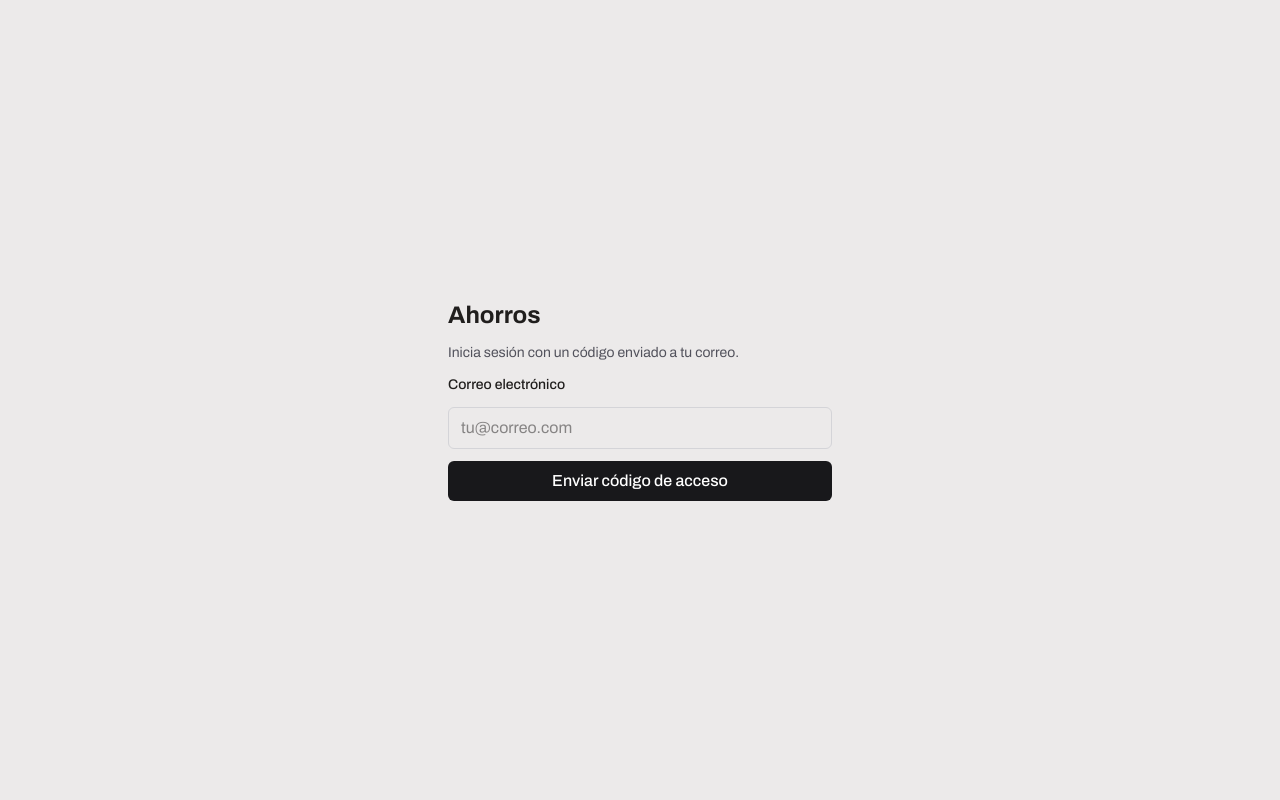
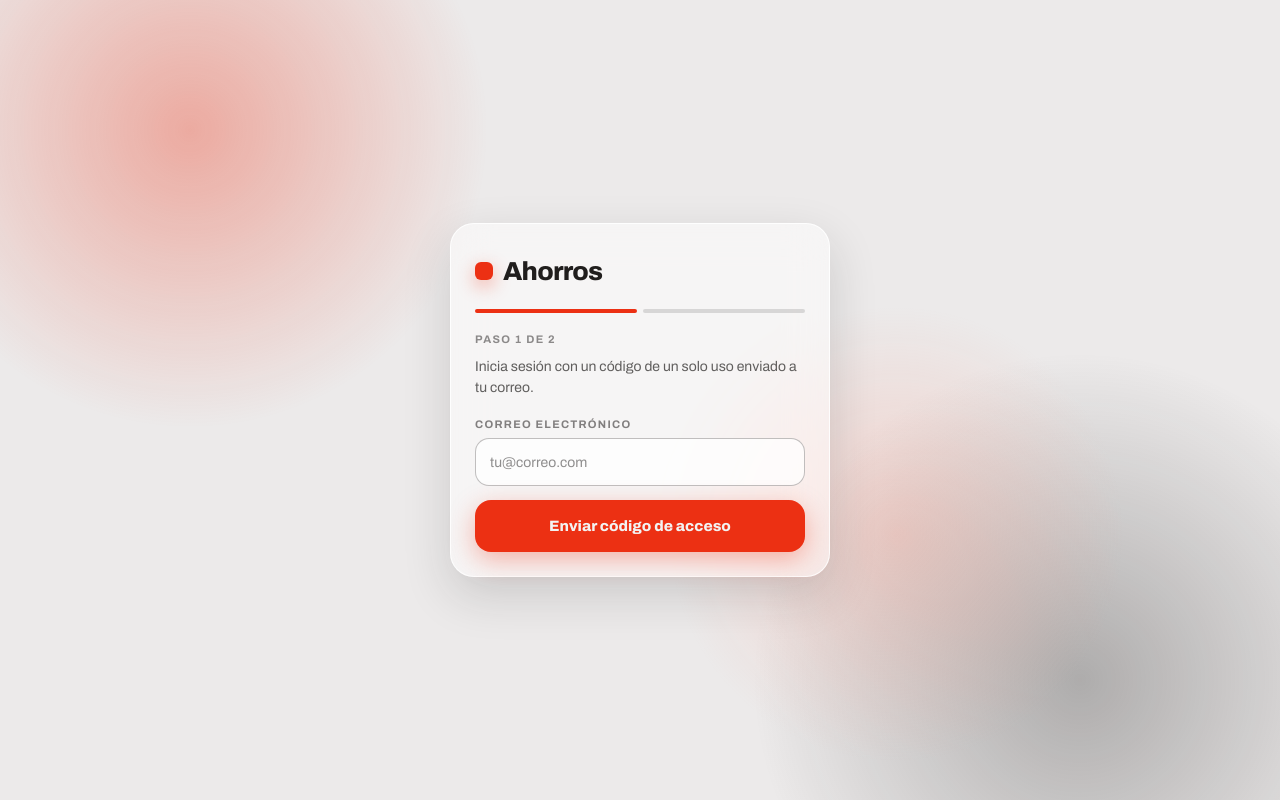
Before and after one commit to minatr-png/Soles-y-Aves, a Next.js app: page /login in a window 1280 px wide. Built offline with nearby package versions, Linux system fonts and the light colour scheme.

Commit message:
Remade the login form so it looks cohesive and good

```diff
--- a/app/globals.css
+++ b/app/globals.css
@@ -1711,3 +1711,241 @@ body {
   font-weight: 700;
   color: var(--ink-muted-70);
 }
+
+/* ------------------------------------------------------------------ Login */
+
+.auth-shell {
+  position: relative;
+  z-index: 1;
+  min-height: 100dvh;
+  display: flex;
+  align-items: center;
+  justify-content: center;
+  padding: 32px 20px calc(32px + env(safe-area-inset-bottom));
+}
+
+.auth-card {
+  width: 100%;
+  max-width: 380px;
+  padding: 28px 24px 24px;
+  border-radius: 24px;
+  background: var(--glass-bg);
+  backdrop-filter: blur(20px) saturate(1.4);
+  -webkit-backdrop-filter: blur(20px) saturate(1.4);
+  border: 1px solid var(--glass-border);
+  box-shadow: 0 18px 48px rgba(32, 30, 29, 0.16);
+  display: flex;
+  flex-direction: column;
+  gap: 18px;
+  animation: auth-card-in 0.32s cubic-bezier(0.22, 1, 0.36, 1) both;
+}
+
+@keyframes auth-card-in {
+  from {
+    opacity: 0;
+    transform: translateY(14px);
+  }
+  to {
+    opacity: 1;
+    transform: translateY(0);
+  }
+}
+
+@media (prefers-reduced-motion: reduce) {
+  .auth-card {
+    animation: none;
+  }
+}
+
+.auth-brand {
+  display: flex;
+  align-items: center;
+  gap: 10px;
+}
+
+.auth-brand .brand-mark {
+  width: 18px;
+  height: 18px;
+  border-radius: 6px;
+  box-shadow: 0 6px 18px rgba(236, 48, 19, 0.38);
+}
+
+.auth-brand-name {
+  font-weight: 800;
+  font-size: 26px;
+  letter-spacing: -0.03em;
+  color: var(--ink);
+}
+
+.auth-lede {
+  font-size: 14px;
+  line-height: 1.45;
+  color: var(--ink-muted-70);
+  margin-top: -8px;
+}
+
+.auth-lede strong {
+  font-weight: 700;
+  color: var(--ink);
+}
+
+.auth-form {
+  display: flex;
+  flex-direction: column;
+  gap: 14px;
+}
+
+/* Casillas OTP: el <input> real va encima, transparente (ver otp-input.tsx) */
+
+.otp-field {
+  position: relative;
+  display: flex;
+  gap: clamp(4px, 1.5vw, 7px);
+  cursor: text;
+}
+
+.otp-input {
+  position: absolute;
+  inset: 0;
+  z-index: 1;
+  width: 100%;
+  opacity: 0;
+  font: inherit;
+  cursor: text;
+}
+
+.otp-input:focus-visible {
+  outline: none;
+}
+
+.otp-cell {
+  flex: 1 1 0;
+  min-width: 0;
+  aspect-ratio: 3 / 4;
+  min-height: 46px;
+  max-height: 58px;
+  position: relative;
+  display: flex;
+  align-items: center;
+  justify-content: center;
+  border-radius: 12px;
+  border: 1.5px solid var(--rule);
+  background: rgba(255, 255, 255, 0.6);
+  font-size: clamp(17px, 5vw, 23px);
+  font-weight: 800;
+  color: var(--ink);
+  transition:
+    border-color 0.15s ease,
+    background 0.15s ease;
+}
+
+/* Separación cada N casillas, como en un código impreso */
+.otp-cell[data-group-start="true"] {
+  margin-left: clamp(6px, 2.5vw, 12px);
+}
+
+.otp-cell[data-filled="true"] {
+  background: #ffffff;
+  border-color: var(--rule-strong);
+}
+
+.otp-cell[data-active="true"] {
+  border-color: var(--red);
+  background: #ffffff;
+}
+
+/* Guion de reposo en la casilla activa, en lugar de un cursor parpadeante */
+.otp-cell[data-active="true"]:empty::after {
+  content: "";
+  position: absolute;
+  bottom: 22%;
+  width: 42%;
+  height: 2px;
+  border-radius: 2px;
+  background: var(--red);
+}
+
+@media (prefers-reduced-motion: reduce) {
+  .otp-cell {
+    transition: none;
+  }
+}
+
+.btn-auth {
+  min-height: 52px;
+  border-radius: 16px;
+  background: var(--red);
+  color: #f3f2f2;
+  font-size: 15px;
+  font-weight: 800;
+  box-shadow: 0 8px 26px rgba(236, 48, 19, 0.34);
+}
+
+.btn-auth:disabled {
+  background: rgba(32, 30, 29, 0.08);
+  color: var(--ink-muted-50);
+  box-shadow: none;
+}
+
+.btn-auth-ghost {
+  min-height: 40px;
+  border-radius: 12px;
+  background: transparent;
+  font-size: 13px;
+  font-weight: 700;
+  color: var(--ink-muted-55);
+}
+
+.btn-auth-ghost:hover {
+  color: var(--ink);
+}
+
+.auth-note {
+  display: flex;
+  gap: 10px;
+  align-items: flex-start;
+  padding: 12px 14px;
+  border-radius: 14px;
+  font-size: 13px;
+  line-height: 1.4;
+  background: var(--green-tint-bg);
+  border: 1px solid var(--green-tint-border);
+  color: var(--green-tint-label);
+}
+
+.auth-note[data-tone="error"] {
+  background: var(--red-tint-bg);
+  border-color: var(--red-tint-border);
+  color: var(--red-tint-label);
+}
+
+.auth-note-dot {
+  width: 8px;
+  height: 8px;
+  border-radius: 50%;
+  margin-top: 5px;
+  flex-shrink: 0;
+  background: var(--green-bar);
+}
+
+.auth-note[data-tone="error"] .auth-note-dot {
+  background: var(--red);
+}
+
+.auth-steps {
+  display: flex;
+  align-items: center;
+  gap: 6px;
+}
+
+.auth-step-dot {
+  height: 4px;
+  flex: 1;
+  border-radius: 999px;
+  background: var(--rule);
+  transition: background 0.2s ease;
+}
+
+.auth-step-dot[data-active="true"] {
+  background: var(--red);
+}
--- a/app/login/login-form.tsx
+++ b/app/login/login-form.tsx
@@ -1,12 +1,15 @@
 "use client";
 
 import { useActionState, useState } from "react";
+import { OtpInput } from "./otp-input";
 import {
   sendCode,
   verifyCode,
   type SendCodeState,
   type VerifyCodeState,
 } from "./actions";
+
+const CODE_LENGTH = 8;
 
 const initialSendState: SendCodeState = { status: "idle", message: "" };
 const initialVerifyState: VerifyCodeState = { status: "idle", message: "" };
@@ -23,6 +26,9 @@ export function LoginForm() {
     initialVerifyState,
   );
 
+  const [code, setCode] = useState("");
+  const missing = CODE_LENGTH - code.length;
+
   async function handleSend(formData: FormData) {
     setSendPending(true);
     const result = await sendCode(initialSendState, formData);
@@ -33,61 +39,86 @@ export function LoginForm() {
     }
   }
 
-  if (step === "code") {
   return (
-      <form action={verifyAction} className="flex w-full max-w-sm flex-col gap-3">
-        <h1 className="text-2xl font-bold">Ahorros</h1>
-        <p className="text-sm text-zinc-600">
-          Introduce el código de 6 dígitos que hemos enviado a {email}.
+    <div className="auth-card">
+      <div className="auth-brand">
+        <div className="brand-mark" />
+        <span className="auth-brand-name">Ahorros</span>
+      </div>
+
+      <div className="auth-steps" aria-hidden>
+        <span className="auth-step-dot" data-active="true" />
+        <span className="auth-step-dot" data-active={step === "code"} />
+      </div>
+
+      {step === "code" ? (
+        <>
+          <p className="kicker">Paso 2 de 2</p>
+          <p className="auth-lede">
+            Introduce el código de {CODE_LENGTH} dígitos que hemos enviado a{" "}
+            <strong>{email}</strong>.
           </p>
 
+          <form action={verifyAction} className="auth-form">
             <input type="hidden" name="email" value={email} />
 
-        <label htmlFor="token" className="text-sm font-medium">
+            <div className="field">
+              <label htmlFor="token" className="field-label">
                 Código de acceso
               </label>
-        <input
+              <OtpInput
                 id="token"
                 name="token"
-          type="text"
-          inputMode="numeric"
-          autoComplete="one-time-code"
-          required
-          placeholder="123456"
-          className="rounded-md border border-zinc-300 px-3 py-2 text-lg tracking-widest"
+                length={CODE_LENGTH}
+                value={code}
+                onValueChange={setCode}
+                autoFocus
               />
+            </div>
 
             <button
               type="submit"
-          disabled={verifyPending}
-          className="rounded-md bg-zinc-900 px-3 py-2 font-medium text-white disabled:opacity-50"
+              disabled={verifyPending || missing > 0}
+              className="btn-auth"
             >
-          {verifyPending ? "Comprobando…" : "Entrar"}
+              {verifyPending
+                ? "Comprobando…"
+                : missing === 0
+                  ? "Entrar"
+                  : missing === 1
+                    ? "Falta 1 dígito"
+                    : `Faltan ${missing} dígitos`}
             </button>
 
             <button
               type="button"
-          onClick={() => setStep("email")}
-          className="text-sm text-zinc-500 underline"
+              onClick={() => {
+                setCode("");
+                setStep("email");
+              }}
+              className="btn-auth-ghost"
             >
               Usar otro correo
             </button>
 
             {verifyState.status === "error" && (
-          <p className="text-sm text-red-600">{verifyState.message}</p>
+              <p className="auth-note" data-tone="error" role="alert">
+                <span className="auth-note-dot" aria-hidden />
+                {verifyState.message}
+              </p>
             )}
           </form>
-    );
-  }
-
-  return (
-    <form action={handleSend} className="flex w-full max-w-sm flex-col gap-3">
-      <h1 className="text-2xl font-bold">Ahorros</h1>
-      <p className="text-sm text-zinc-600">
-        Inicia sesión con un código enviado a tu correo.
+        </>
+      ) : (
+        <>
+          <p className="kicker">Paso 1 de 2</p>
+          <p className="auth-lede">
+            Inicia sesión con un código de un solo uso enviado a tu correo.
           </p>
 
-      <label htmlFor="email" className="text-sm font-medium">
+          <form action={handleSend} className="auth-form">
+            <div className="field">
+              <label htmlFor="email" className="field-label">
                 Correo electrónico
               </label>
               <input
@@ -99,20 +130,23 @@ export function LoginForm() {
                 placeholder="tu@correo.com"
                 value={email}
                 onChange={(event) => setEmail(event.target.value)}
-        className="rounded-md border border-zinc-300 px-3 py-2"
+                className="field-control"
               />
+            </div>
 
-      <button
-        type="submit"
-        disabled={sendPending}
-        className="rounded-md bg-zinc-900 px-3 py-2 font-medium text-white disabled:opacity-50"
-      >
+            <button type="submit" disabled={sendPending} className="btn-auth">
               {sendPending ? "Enviando…" : "Enviar código de acceso"}
             </button>
 
             {sendState.status === "error" && (
-        <p className="text-sm text-red-600">{sendState.message}</p>
+              <p className="auth-note" data-tone="error" role="alert">
+                <span className="auth-note-dot" aria-hidden />
+                {sendState.message}
+              </p>
             )}
           </form>
+        </>
+      )}
+    </div>
   );
 }
--- /dev/null
+++ b/app/login/otp-input.tsx
@@ -0,0 +1,88 @@
+"use client";
+
+import { useRef, useState } from "react";
+
+/**
+ * Entrada de código OTP con una casilla por dígito.
+ *
+ * Por debajo es UN solo <input> real (transparente, superpuesto a las casillas):
+ * así el autorelleno del navegador, el pegado y la selección nativa siguen
+ * funcionando, cosa que se pierde al usar N inputs independientes. Las casillas
+ * son decorativas y se pintan a partir del valor.
+ */
+export function OtpInput({
+  id,
+  name,
+  length,
+  value,
+  onValueChange,
+  autoFocus,
+  groupSize = 4,
+}: {
+  id: string;
+  name: string;
+  length: number;
+  value: string;
+  onValueChange: (value: string) => void;
+  autoFocus?: boolean;
+  /** Separación visual cada N casillas (como en los códigos impresos). */
+  groupSize?: number;
+}) {
+  const inputRef = useRef<HTMLInputElement>(null);
+  const [focused, setFocused] = useState(false);
+  const cells = Array.from({ length }, (_, i) => i);
+
+  // El cursor siempre al final: el indicador de casilla activa asume que se
+  // escribe de izquierda a derecha sin huecos.
+  function caretToEnd(input: HTMLInputElement) {
+    const end = input.value.length;
+    if (input.selectionStart !== end || input.selectionEnd !== end) {
+      input.setSelectionRange(end, end);
+    }
+  }
+
+  return (
+    <div
+      className="otp-field"
+      onClick={() => inputRef.current?.focus()}
+      role="presentation"
+    >
+      <input
+        ref={inputRef}
+        id={id}
+        name={name}
+        type="text"
+        inputMode="numeric"
+        pattern="[0-9]*"
+        autoComplete="one-time-code"
+        autoFocus={autoFocus}
+        required
+        maxLength={length}
+        className="otp-input"
+        value={value}
+        onChange={(event) =>
+          onValueChange(event.target.value.replace(/\D/g, "").slice(0, length))
+        }
+        onFocus={(event) => {
+          setFocused(true);
+          caretToEnd(event.currentTarget);
+        }}
+        onBlur={() => setFocused(false)}
+        onSelect={(event) => caretToEnd(event.currentTarget)}
+      />
+
+      {cells.map((index) => (
+        <span
+          key={index}
+          className="otp-cell"
+          data-filled={index < value.length}
+          data-active={focused && index === Math.min(value.length, length - 1)}
+          data-group-start={index > 0 && index % groupSize === 0}
+          aria-hidden
+        >
+          {value[index] ?? ""}
+        </span>
+      ))}
+    </div>
+  );
+}
--- a/app/login/page.tsx
+++ b/app/login/page.tsx
@@ -2,8 +2,16 @@ import { LoginForm } from "./login-form";
 
 export default function LoginPage() {
   return (
-    <div className="flex min-h-dvh items-center justify-center p-6">
-      <LoginForm />
-    </div>
+    <>
+      <div className="app-shell-bg" aria-hidden>
+        <div className="blob blob-red" />
+        <div className="blob blob-ink" />
+        <div className="blob blob-salmon" />
+      </div>
+
+      <div className="auth-shell">
+        <LoginForm />
+      </div>
+    </>
   );
 }
```
Lines whose indentation alone changed are shown as unchanged.
